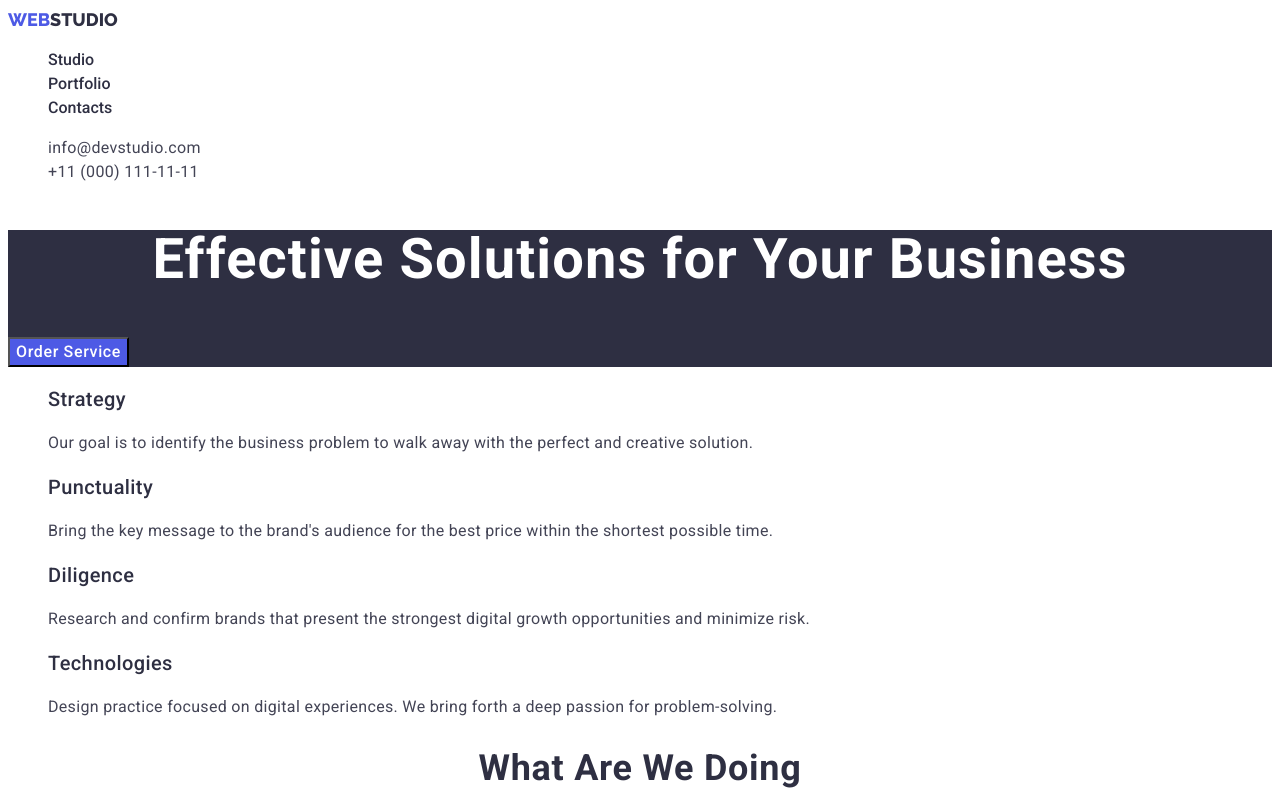
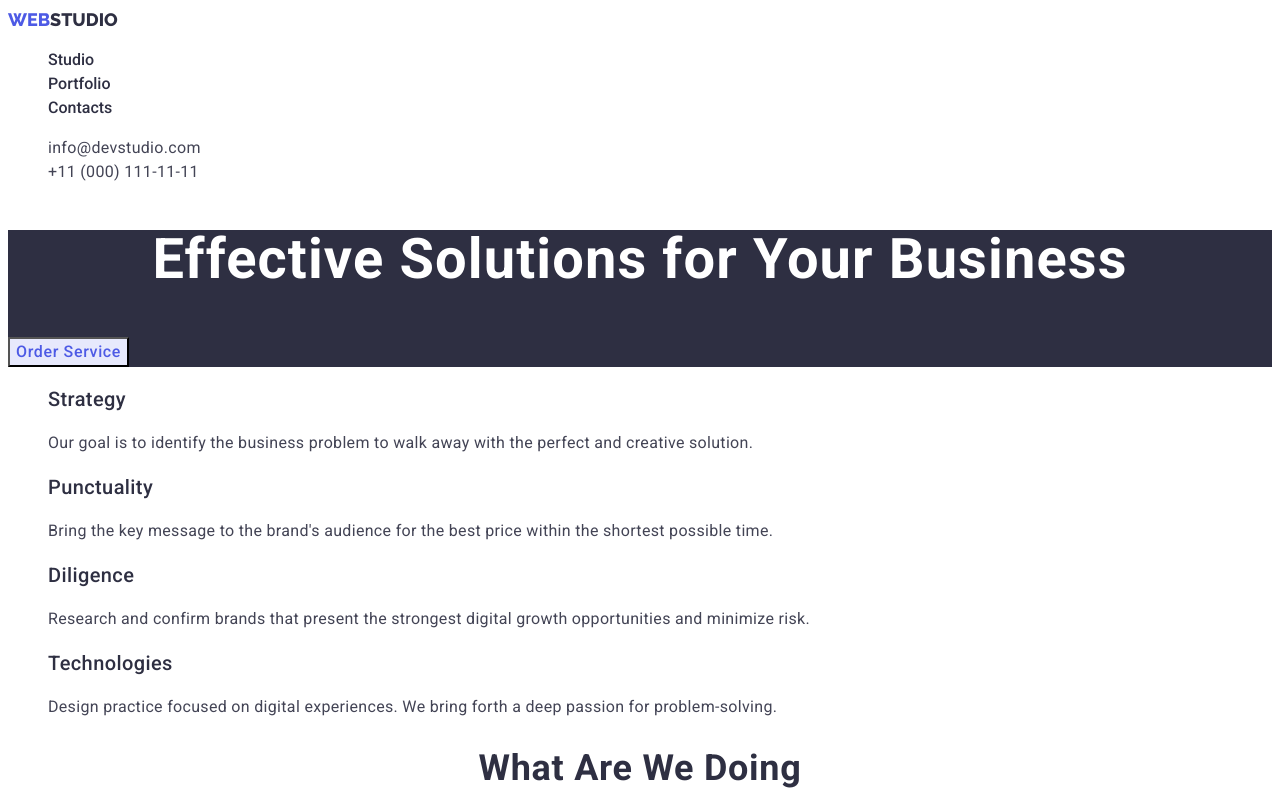
Before and after one commit to 1evanter/goit-markup-hw-02, a plain HTML site: page index.html in a window 1280 px wide. Shown: the top 800 px of the page. Drawn offline with Linux system fonts and the light colour scheme.

Commit message:
update styles.css

```diff
--- a/css/styles.css
+++ b/css/styles.css
@@ -142,14 +142,14 @@ body {
 }
 
 .hero-btn {
-    color: var(--white-color);
-    background-color: var(--accent-color);
+    color: var(--accent-color);
+    background-color: var(--second-background-color);
 }
 
 .hero-btn:hover,
 .hero-btn:focus {
-    color: var(--second-accent-color);
-    background-color: var(--second-background-color);
+    color: var(--white-color);
+    background-color: var(--accent-color);
 }
 
 /* ------------features------------- */
```
